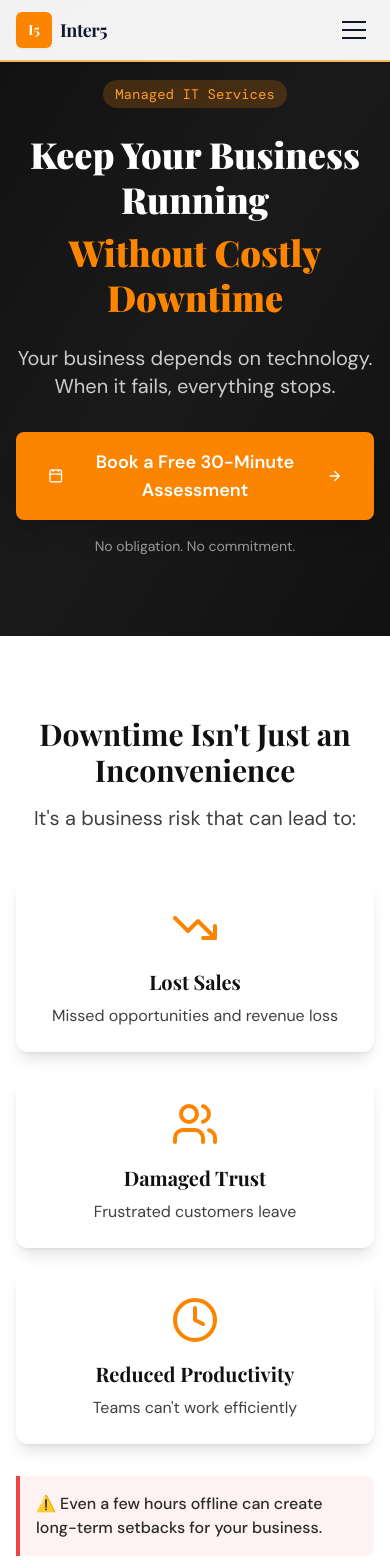
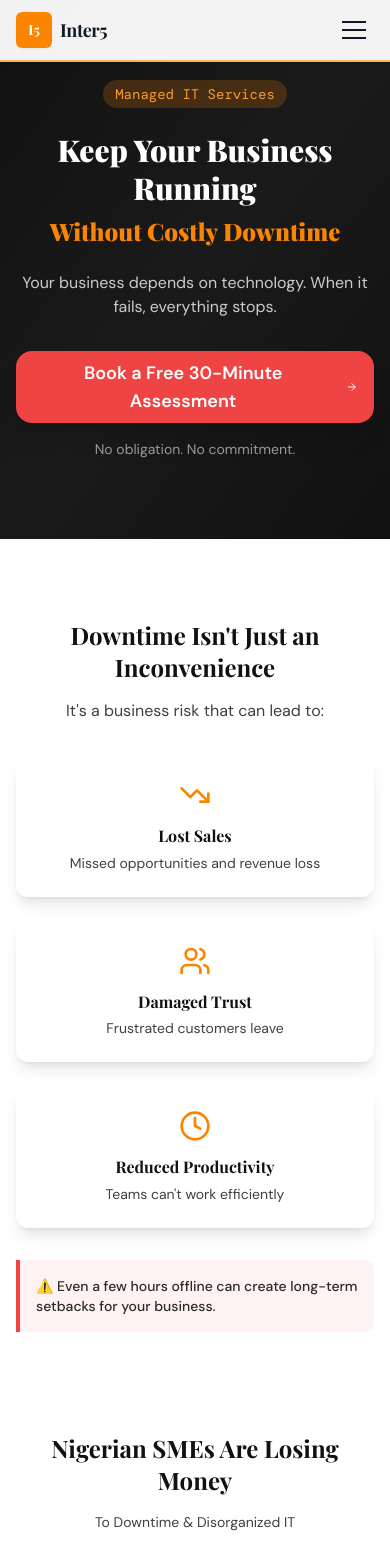
Before and after one commit to inter5itsolutions/inter5, a Next.js app: page /managedit in a window 390 px wide. Shown: the top 1568 px of the page. Built offline with nearby package versions, Linux system fonts and the light colour scheme.

Commit message:
new uplaod for seperate repo

```diff
--- a/app/managedit/page.tsx
+++ b/app/managedit/page.tsx
@@ -45,25 +45,25 @@ export default function ManagedITPage() {
               <span className="inline-block px-3 py-1 bg-gold-500/20 text-gold-400 rounded-full text-sm font-mono mb-6">
                 Managed IT Services
               </span>
-              <h1 className="text-4xl md:text-6xl lg:text-7xl font-display font-black mb-6 leading-tight">
+              <h1 className="text-3xl md:text-6xl font-display font-black mb-6 leading-tight">
                 Keep Your Business Running
-                <span className="text-gold-500 block mt-2">Without Costly Downtime</span>
+                <span className="text-gold-500 text-2xl md:text-4xl block mt-2">Without Costly Downtime</span>
               </h1>
-              <p className="text-xl md:text-2xl text-charcoal-300 mb-8 max-w-3xl mx-auto">
+              <p className="text-md md:text-xl text-charcoal-300 mb-8 max-w-3xl mx-auto">
                 Your business depends on technology. When it fails, everything stops.
               </p>
               <motion.div
                 whileHover={{ scale: 1.05 }}
                 whileTap={{ scale: 0.95 }}
-                className="inline-block"
+                className="flex flex-col md:flex-row justify-center"
               >
                 <Link
-                  href="/assessment"
-                  className="inline-flex items-center gap-3 bg-gold-500 hover:bg-gold-600 text-white px-8 py-4 rounded-lg font-semibold text-lg transition-all duration-300 shadow-xl"
+                  href="/contact"
+                  className="inline-flex items-center text-[11px] md:text-xl gap-3 bg-red-500 hover:bg-red-600 text-white px-4 md:px-8 py-2 md:py-4 rounded-2xl font-semibold text-lg transition-all duration-300 shadow-xl"
                 >
-                  <Calendar className="w-5 h-5" />
-                  Book a Free 30-Minute Assessment
-                  <ArrowRight className="w-5 h-5" />
+                  <Calendar className="w-5 h-5 hidden md:block" />
+                   Book a Free 30-Minute Assessment
+                  <ArrowRight className="w-3 h-3 md:w-5 md:h-5 " />
                 </Link>
               </motion.div>
               <p className="text-charcoal-400 text-sm mt-4">No obligation. No commitment.</p>
@@ -82,11 +82,11 @@ export default function ManagedITPage() {
             variants={staggerContainer}
             className="max-w-4xl mx-auto"
           >
-            <motion.div variants={fadeInUp} className="text-center mb-12">
-              <h2 className="text-3xl md:text-4xl font-display font-bold text-charcoal-900 mb-4">
+            <motion.div variants={fadeInUp} className="text-center mb-8">
+              <h2 className="text-2xl md:text-4xl font-display font-bold text-charcoal-900 mb-4">
                 Downtime Isn't Just an Inconvenience
               </h2>
-              <p className="text-xl text-charcoal-600">
+              <p className="text-md text-charcoal-600">
                 It's a business risk that can lead to:
               </p>
             </motion.div>
@@ -103,15 +103,15 @@ export default function ManagedITPage() {
                   whileHover={{ y: -5 }}
                   className="bg-white p-6 rounded-xl shadow-lg text-center"
                 >
-                  <item.icon className="w-12 h-12 text-gold-500 mx-auto mb-4" />
-                  <h3 className="text-xl font-bold text-charcoal-900 mb-2">{item.title}</h3>
-                  <p className="text-charcoal-600">{item.description}</p>
+                  <item.icon className="h-8 w-8 md:w-12 md:h-12 text-gold-500 mx-auto mb-4" />
+                  <h3 className="text-md md:text-xl font-bold text-charcoal-900 mb-2">{item.title}</h3>
+                  <p className="text-sm md:text-base text-charcoal-600">{item.description}</p>
                 </motion.div>
               ))}
             </motion.div>
 
             <motion.div variants={fadeInUp} className="mt-8 p-4 bg-red-50 border-l-4 border-red-500 rounded-r-lg">
-              <p className="text-charcoal-700 font-medium">
+              <p className="text-sm md:text-lg text-charcoal-700 font-medium">
                 ⚠️ Even a few hours offline can create long-term setbacks for your business.
               </p>
             </motion.div>
@@ -120,7 +120,7 @@ export default function ManagedITPage() {
       </section>
 
       {/* Problem Section */}
-      <section className="py-20 bg-white">
+      <section className="py-5 bg-white">
         <div className="container-wide">
           <motion.div
             initial="hidden"
@@ -130,14 +130,14 @@ export default function ManagedITPage() {
             className="max-w-4xl mx-auto"
           >
             <motion.div variants={fadeInUp} className="text-center mb-12">
-              <h2 className="text-3xl md:text-4xl font-display font-bold text-charcoal-900 mb-4">
+              <h2 className="text-2xl md:text-4xl font-display font-bold text-charcoal-900 mb-4">
                 Nigerian SMEs Are Losing Money
               </h2>
-              <p className="text-xl text-charcoal-600">To Downtime & Disorganized IT</p>
+              <p className="text-sm md:text-xl text-charcoal-600">To Downtime & Disorganized IT</p>
             </motion.div>
 
             <motion.div variants={fadeInUp} className="bg-gradient-to-r from-charcoal-900 to-charcoal-800 text-white p-8 rounded-2xl mb-8">
-              <p className="text-lg mb-6">
+              <p className="text-base md:text-lg mb-6">
                 Most SMEs in Nigeria struggle with unreliable IT systems — slow computers, sudden network issues,
                 unplanned downtime, and zero documentation.
               </p>
@@ -151,7 +151,7 @@ export default function ManagedITPage() {
                 ].map((issue, idx) => (
                   <div key={idx} className="flex items-center gap-3">
                     <div className="w-2 h-2 bg-gold-500 rounded-full" />
-                    <span>{issue}</span>
+                    <span className="text-sm md:text-base">{issue}</span>
                   </div>
                 ))}
               </div>
@@ -159,9 +159,9 @@ export default function ManagedITPage() {
 
             <motion.div variants={fadeInUp} className="text-center">
               <div className="inline-block p-4 bg-gold-50 rounded-full mb-4">
-                <Shield className="w-8 h-8 text-gold-500" />
+                <Shield className="w-5 h-5 md:w-8 md:h-8 text-gold-500" />
               </div>
-              <p className="text-lg text-charcoal-700 font-semibold">
+              <p className="text-md md:text-lg text-charcoal-700 font-semibold">
                 Without a professional IT structure, small problems quickly escalate into costly disruptions.
               </p>
             </motion.div>
@@ -179,10 +179,10 @@ export default function ManagedITPage() {
             variants={staggerContainer}
           >
             <motion.div variants={fadeInUp} className="text-center mb-12">
-              <h2 className="text-3xl md:text-4xl font-display font-bold text-charcoal-900 mb-4">
+              <h2 className="text-2xl md:text-4xl font-display font-bold text-charcoal-900 mb-4">
                 Your Dedicated IT Department
               </h2>
-              <p className="text-xl text-charcoal-600 max-w-3xl mx-auto">
+              <p className="text-md md:text-xl text-charcoal-600 max-w-3xl mx-auto">
                 Inter5 provides fully structured, proactive, and affordable Managed IT support
                 that keeps your business running smoothly.
               </p>
@@ -203,17 +203,17 @@ export default function ManagedITPage() {
                   whileHover={{ scale: 1.05 }}
                   className={`${feature.color} p-6 rounded-xl shadow-md`}
                 >
-                  <feature.icon className="w-10 h-10 text-gold-600 mb-3" />
-                  <h3 className="text-lg font-bold text-charcoal-900">{feature.title}</h3>
+                  <feature.icon className="h-6 w-6 md:w-10 md:h-10 text-gold-600 mb-3" />
+                  <h3 className="text-md md:text-lg font-bold text-charcoal-900">{feature.title}</h3>
                 </motion.div>
               ))}
             </motion.div>
 
             <motion.div variants={fadeInUp} className="text-center">
               <div className="inline-block p-4 bg-white rounded-full shadow-lg mb-4">
-                <CheckCircle className="w-8 h-8 text-gold-500" />
+                <CheckCircle className="h-5 w-5 md:w-8 md:h-8 text-gold-500" />
               </div>
-              <p className="text-xl text-charcoal-800 font-semibold">
+              <p className="text-base md:text-xl text-charcoal-800 font-semibold">
                 Inter5 becomes your dependable IT partner, ensuring continuous operations,
                 reduced downtime, and predictable IT performance.
               </p>
@@ -223,7 +223,7 @@ export default function ManagedITPage() {
       </section>
 
       {/* CTA Section */}
-      <section className="py-20 bg-charcoal-900 text-white">
+      <section className="py-10 bg-charcoal-900 text-white">
         <div className="container-wide text-center">
           <motion.div
             initial="hidden"
@@ -231,19 +231,19 @@ export default function ManagedITPage() {
             viewport={{ once: true }}
             variants={fadeInUp}
           >
-            <h2 className="text-3xl md:text-4xl font-display font-bold mb-4">
-              Book a Free 30-Minute IT Assessment
+            <h2 className="text-2xl md:text-4xl font-display font-bold mb-4">
+              Book a Free Cybersecurity Risk Check
             </h2>
-            <p className="text-xl text-charcoal-300 mb-8 max-w-2xl mx-auto">
-              Discover hidden risks and inefficiencies slowing down your business.
+            <p className="text-sm md:text-xl text-charcoal-300 mb-8 max-w-2xl mx-auto">
+              Get a simple, non-technical review of vulnerabilities in your business.
             </p>
             <motion.div whileHover={{ scale: 1.05 }} whileTap={{ scale: 0.95 }}>
               <Link
                 href="/assessment"
-                className="inline-flex items-center gap-3 bg-gold-500 hover:bg-gold-600 text-white px-8 py-4 rounded-lg font-semibold text-lg transition-all duration-300"
+                className="inline-flex items-center gap-3 bg-red-500 hover:bg-red-600 text-white md:px-8 px-4 md:py-4 py-2 rounded-lg font-semibold text-[11px] md:text-lg transition-all duration-300"
               >
-                <Calendar className="w-5 h-5" />
-                Click to Book Your Free Assessment
+                <Shield className="w-5 h-5 hidden md:block" />
+                  Click to Book Your Free Risk Check
                 <ArrowRight className="w-5 h-5" />
               </Link>
             </motion.div>
--- a/components/Navbar.tsx
+++ b/components/Navbar.tsx
@@ -178,7 +178,7 @@ export default function Navbar() {
 
           <Link
             href="/contact"
-            className="inline-flex items-center gap-2 bg-gray-900 hover:bg-black text-white text-sm font-medium px-5 py-2.5 rounded-md transition-all duration-200 shadow-sm hover:shadow-md"
+            className="inline-flex items-center gap-2 bg-gold-500 hover:bg-gold-300 text-white text-sm font-medium px-5 py-2.5 rounded-md transition-all duration-200 shadow-sm hover:shadow-md"
           >
             Get Started
           </Link>
```
